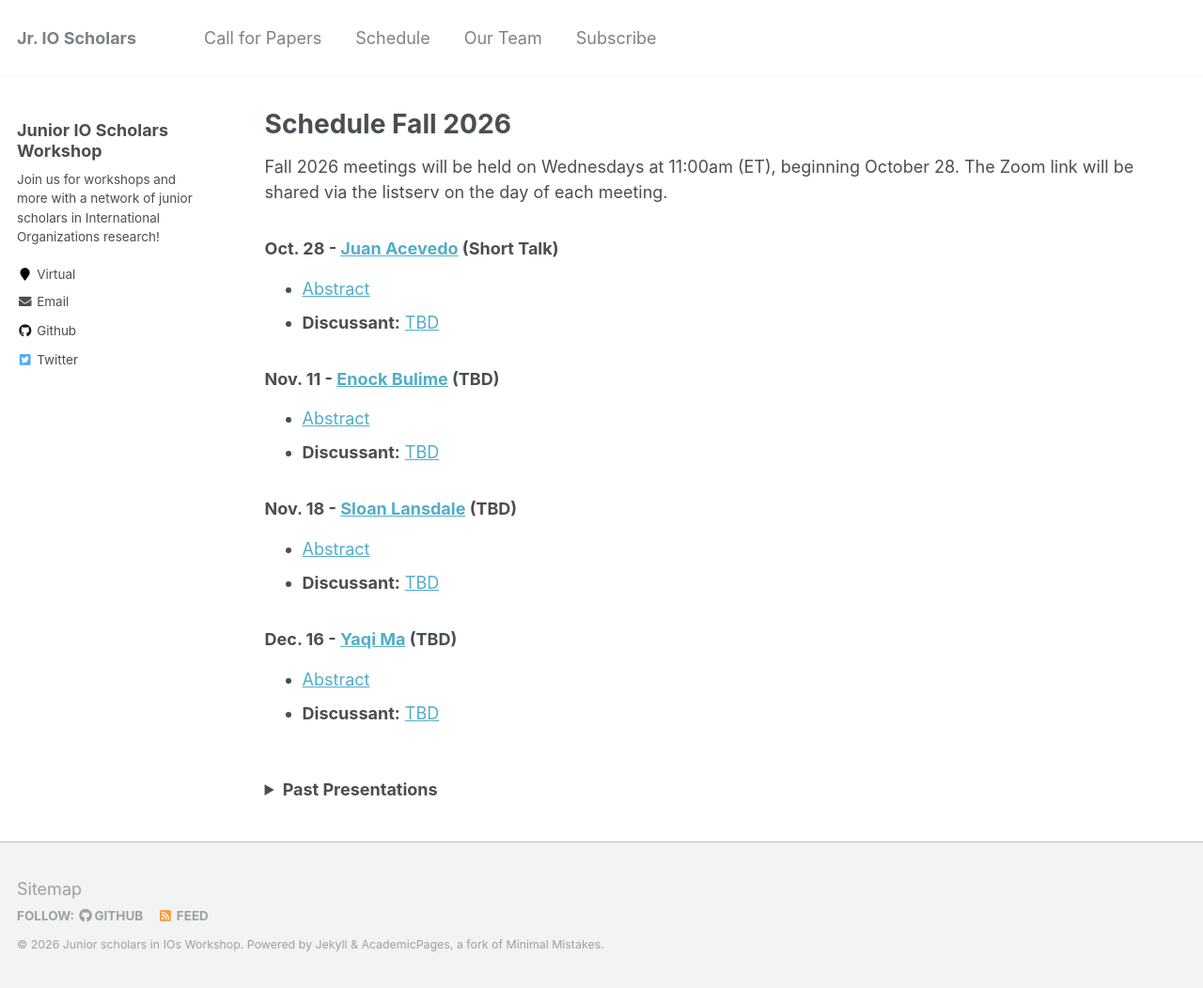
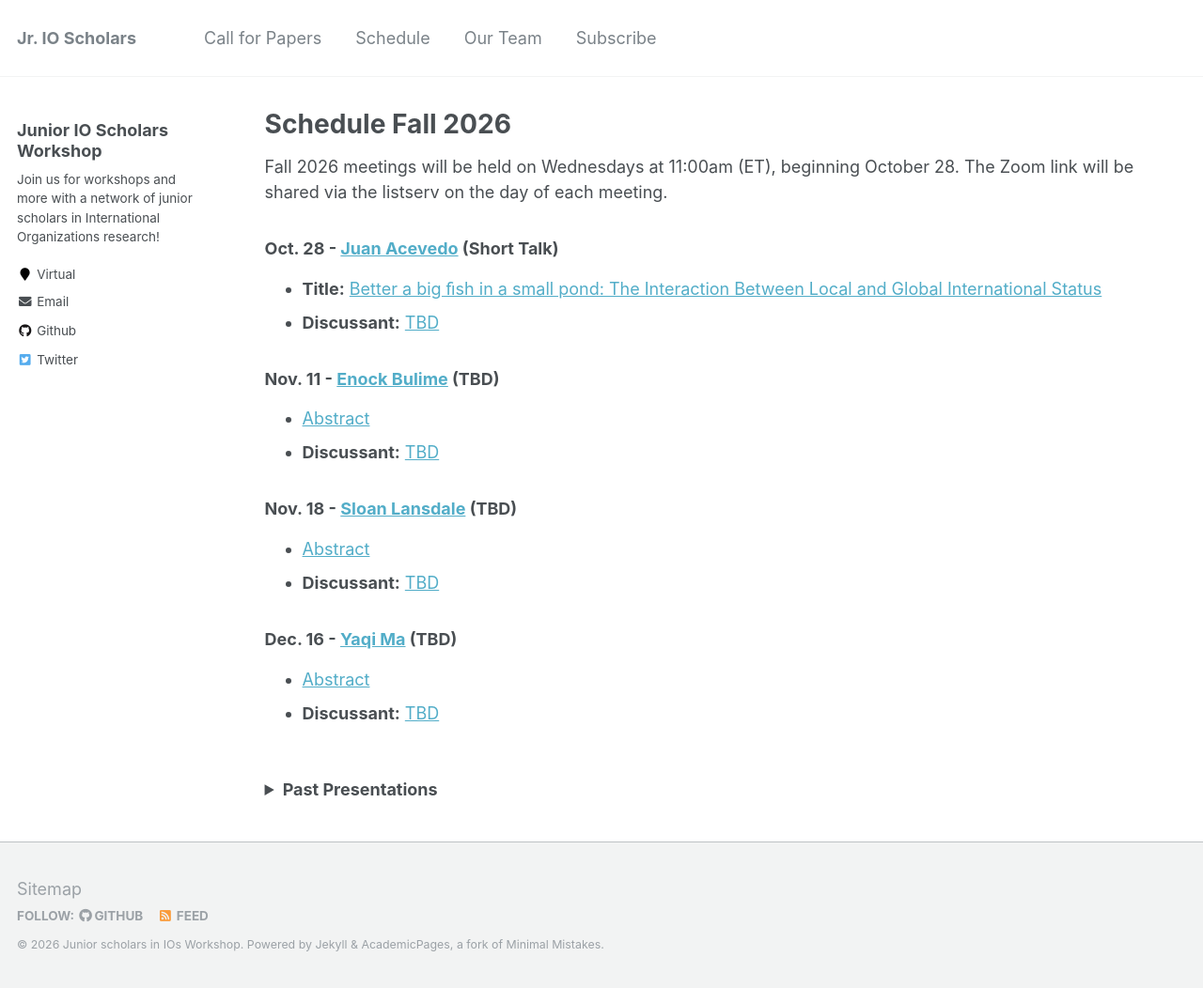
Before and after one commit to IO-workshop/IO-workshop.github.io, a Jekyll site: the page built from _pages/schedule.md, in a window 1280 px wide and 1052 px high. Shown: the whole window at 94% size. Built offline with Jekyll 4.4.1, drawn with Linux system fonts in a browser that asks for light colours.

Commit message:
schedule update

```diff
--- a/_pages/schedule.md
+++ b/_pages/schedule.md
@@ -9,7 +9,7 @@ Fall 2026 meetings will be held on Wednesdays at 11:00am (ET), beginning October
 
 ### Oct. 28 - [Juan Acevedo](https://opencuny.org/juan/) (Short Talk)
 
-- [Abstract](https://io-workshop.github.io/files/Fall_2026/Acevedo_abstract_2026.pdf)
+- **Title:** [Better a big ﬁsh in a small pond: The Interaction Between Local and Global International Status](https://io-workshop.github.io/files/Fall_2026/Paper_Acevedo.pdf)
 - **Discussant:** [TBD]()
 
 ### Nov. 11 - [Enock Bulime](https://sites.google.com/view/enockbulime/home?pli=1&authuser=0) (TBD)
```
Also changed, not shown: 1 other file.
